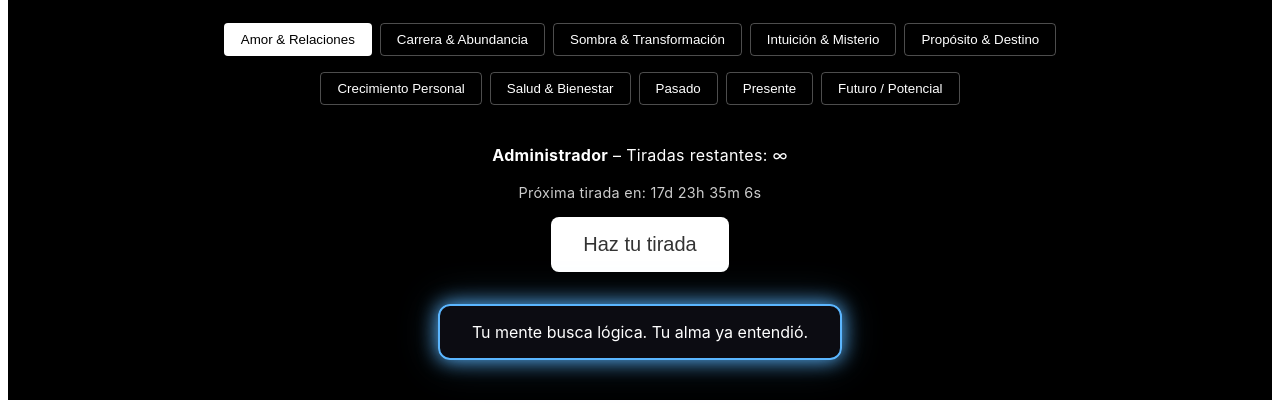
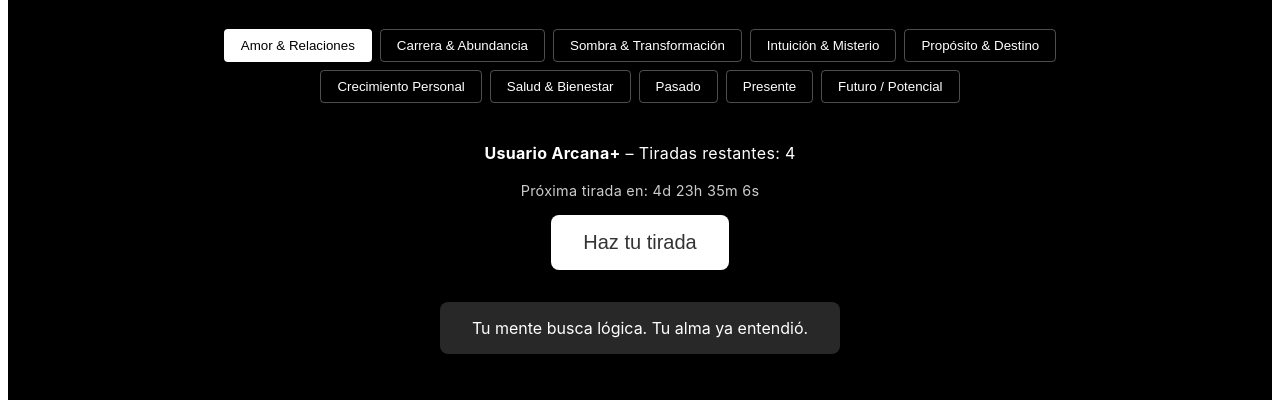
Before and after one commit to malverjr/arcana, a Next.js app: page / in a window 1280 px wide. Both pictures are taken after a click on the button "Haz tu tirada". Shown: the part 472-877 px from the top of the page. Built offline with nearby package versions, Linux system fonts and the light colour scheme.

Commit message:
Update index.js

```diff
--- a/pages/index.js
+++ b/pages/index.js
@@ -10,7 +10,7 @@ function getWeekNumber(date) {
 }
 
 export default function Home() {
-  const userRole = 'admin';
+  const userRole = 'arcana+'; // Cambiar según usuario actual
 
   const isNormal      = userRole === 'normal';
   const isArcana      = userRole === 'arcana';
@@ -208,7 +208,7 @@ export default function Home() {
             ))}
           </div>
           {themes.length > 5 && (
-            <div style={{ display: 'flex', gap: '0.5rem', flexWrap: 'wrap', justifyContent: 'center', marginTop: '0.5rem' }}>
+            <div style={{ display: 'flex', gap: '0.5rem', flexWrap: 'wrap', justifyContent: 'center' }}>
               {themes.slice(5).map(t => (
                 <button
                   key={t}
@@ -286,14 +286,9 @@ export default function Home() {
         <div style={{
           marginTop: '2rem',
           padding: '1rem 2rem',
-          background: 'rgba(20,20,30,0.6)',
-          border: '2px solid #5bb6ff',
-          borderRadius: '12px',
-          animation: 'revealBox 0.6s ease',
-          boxShadow: '0 0 20px #5bb6ff, 0 0 40px #5bb6ff40',
-          transition: 'all 0.5s ease',
-          maxWidth: '90vw',
-          textAlign: 'center'
+          background: 'rgba(200,200,200,0.2)',
+          borderRadius: '8px',
+          animation: 'fadeIn 0.5s ease'
         }}>
           {reading}
         </div>
@@ -308,38 +303,32 @@ export default function Home() {
           0%,100% { transform: scale(1); }
           50%     { transform: scale(1.05); }
         }
-        @keyframes revealBox {
-          0% {
-            opacity: 0;
-            transform: scale(0.9);
-            box-shadow: 0 0 0 transparent;
-          }
-          100% {
-            opacity: 1;
-            transform: scale(1);
-            box-shadow: 0 0 20px #5bb6ff, 0 0 40px #5bb6ff40;
-          }
-        }
+
         @media (max-width: 600px) {
           h1 {
             font-size: 2rem !important;
             text-align: center;
           }
+
           img {
             width: 200px !important;
             height: 200px !important;
           }
+
           button {
             font-size: 1rem !important;
             padding: 0.75rem 1.5rem !important;
           }
+
           p {
             text-align: center;
           }
+
           div[style*="gap"] {
             flex-direction: column !important;
             gap: 0.75rem !important;
           }
+
           div[style*="padding: 1rem 2rem"] {
             padding: 1rem !important;
           }
```
